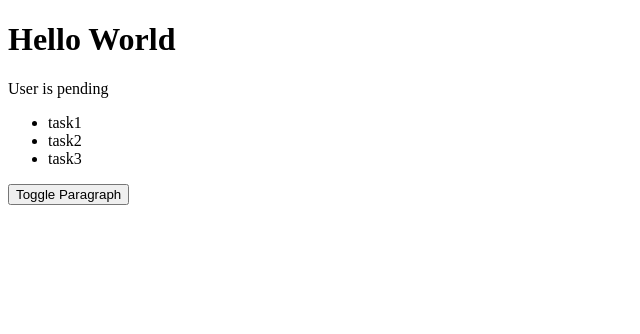
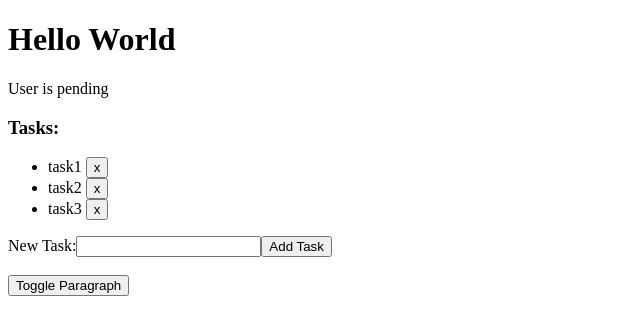
Before and after one commit to AndrasE/vue-crash-course, a Vue app: page / in a window 1280 px wide. Shown: the top 334 px of the page, without its empty margins (0-640 px from the left). Built offline with nearby package versions, Linux system fonts and the light colour scheme; the HTML template or start-up script is replaced by a standard one.

Commit message:
add tasks, remove tasks
Form adding new tasks, del button removing tasks

```diff
--- a/src/App.vue
+++ b/src/App.vue
@@ -6,6 +6,8 @@
 const HelloWorld = ref('Hello World');
 let status = ref('pending'); // Changed to let
 const tasks = ref(["task1", "task2", "task3"]);
+const newTask = ref('');
+
 
 const toggleStatus = () => {
   if (status.value === 'active') {
@@ -17,6 +19,17 @@
   }
 };
 
+const addTask = () => {
+  if (newTask.value.trim() !== '') {
+    tasks.value.push(newTask.value);
+    newTask.value = '';
+  }
+};
+
+const deleteTask = (index) => {
+  tasks.value.splice(index, 1); // Remove the task at the specified index Vue reactivity will handle the DOM update
+};
+
 </script>
 
 <template>
@@ -24,10 +37,19 @@
   <p v-if="status === 'active'">User is active</p>
   <p v-else-if="status === 'pending'">User is pending</p>
   <p v-else>User is inactive</p>
+  <h3>Tasks:</h3>
   <ul>
     <li v-for="(task, index) in tasks" :key="index">
-      {{ task }}
+      <span> {{ task }}
+        <button @click="deleteTask(index)">x</button>
+      </span>
     </li>
   </ul>
+  <form @submit.prevent="addTask">
+    <label for="newTask">New Task:</label>
+    <input type="text" id="newTask" name="newTask" v-model="newTask" />
+    <button type="submit">Add Task</button>
+  </form>
+  <br />
   <button @click="toggleStatus">Toggle Paragraph</button>
 </template>
```
Lines whose indentation alone changed are shown as unchanged.
